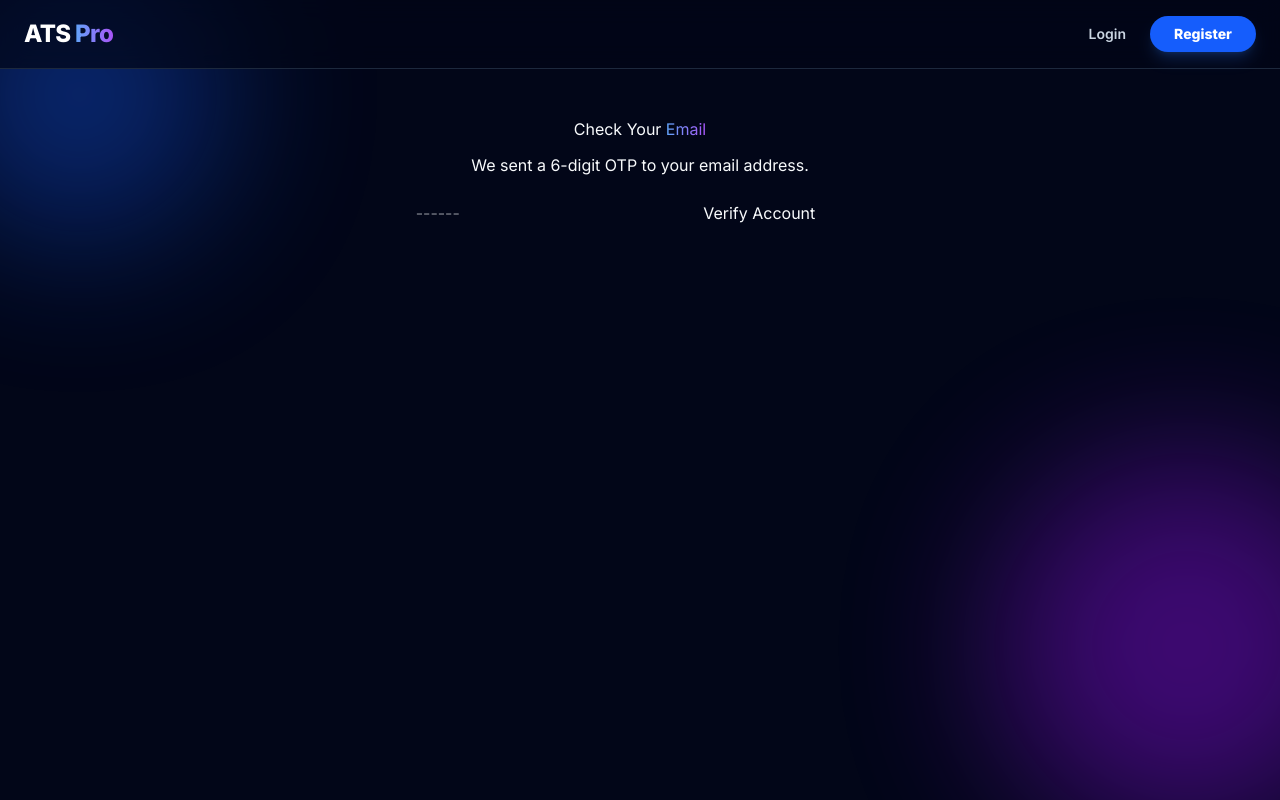
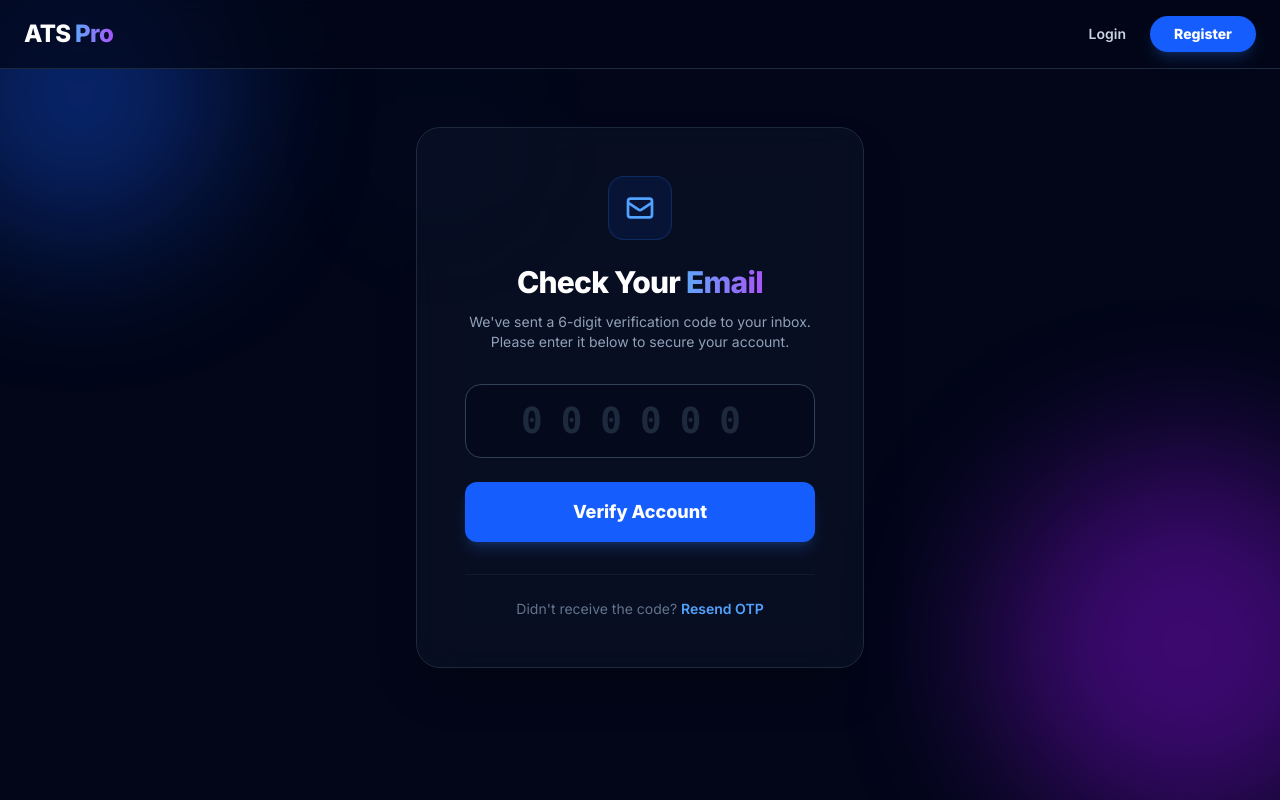
Before and after one commit to chinnuhegde/ATS_Pro_Resume_Analyzer, a Flask app: page /verify in a window 1280 px wide. Run offline with Flask 3, Linux system fonts and the light colour scheme; some libraries are stand-ins or nearby versions.

Commit message:
changed the verify page

```diff
--- a/templates/verify.html
+++ b/templates/verify.html
@@ -1,15 +1,54 @@
 {% extends "base.html" %}
 {% block content %}
-<div class="row justify-content-center">
-    <div class="col-md-4">
-        <div class="card fade-in mt-5 text-center">
-            <h3 class="mb-3 font-weight-bold">Check Your <span class="text-gradient">Email</span></h3>
-            <p class="mb-4 text-muted">We sent a 6-digit OTP to your email address.</p>
-            <form method="POST" autocomplete="off">
-                <input name="otp" type="text" class="form-control mb-4 text-center fs-3 letter-spacing-2" placeholder="------" required maxlength="6" autocomplete="off">
-                <button class="btn btn-primary w-100 py-2 fs-5">Verify Account</button>
+
+<div class="flex justify-center items-center min-h-[70vh]">
+    <div class="w-full max-w-md">
+
+        <div
+            class="relative p-8 md:p-12 rounded-3xl border border-slate-800 bg-slate-900/50 backdrop-blur-xl shadow-2xl text-center">
+
+            <div
+                class="w-16 h-16 bg-blue-600/10 rounded-2xl flex items-center justify-center text-blue-400 mx-auto mb-6 border border-blue-500/20">
+                <svg class="w-8 h-8" fill="none" stroke="currentColor" viewBox="0 0 24 24">
+                    <path stroke-linecap="round" stroke-linejoin="round" stroke-width="2"
+                        d="M3 8l7.89 5.26a2 2 0 002.22 0L21 8M5 19h14a2 2 0 002-2V7a2 2 0 00-2-2H5a2 2 0 00-2 2v10a2 2 0 002 2z">
+                    </path>
+                </svg>
+            </div>
+
+            <h3 class="text-3xl font-extrabold text-white tracking-tight mb-3">
+                Check Your <span class="text-gradient">Email</span>
+            </h3>
+
+            <p class="text-slate-400 text-sm mb-8">
+                We've sent a 6-digit verification code to your inbox. Please enter it below to secure your account.
+            </p>
+
+            <form method="POST" autocomplete="off" class="space-y-6">
+                <div class="relative">
+                    <input name="otp" type="text" required maxlength="6" autocomplete="off" placeholder="000000"
+                        class="w-full bg-slate-950/50 border border-slate-700 rounded-2xl px-4 py-4 text-center text-4xl font-mono font-bold tracking-[0.5em] text-blue-400 placeholder:text-slate-800 focus:outline-none focus:ring-2 focus:ring-blue-500/40 focus:border-blue-500 transition-all uppercase">
+                </div>
+
+                <button type="submit"
+                    class="w-full bg-blue-600 hover:bg-blue-500 text-white font-bold py-4 rounded-xl text-lg shadow-lg shadow-blue-500/20 transition-all active:scale-[0.98]">
+                    Verify Account
+                </button>
             </form>
+
+            <div class="mt-8 pt-6 border-t border-slate-800/50">
+                <p class="text-slate-500 text-sm">
+                    Didn't receive the code?
+                    <button type="button"
+                        class="text-blue-400 hover:text-blue-300 font-semibold transition-colors bg-transparent border-none cursor-pointer">Resend
+                        OTP</button>
+                </p>
+            </div>
+
+            <div class="absolute -top-10 -left-10 w-32 h-32 bg-blue-500/5 blur-3xl rounded-full"></div>
         </div>
+
     </div>
 </div>
+
 {% endblock %}
```
